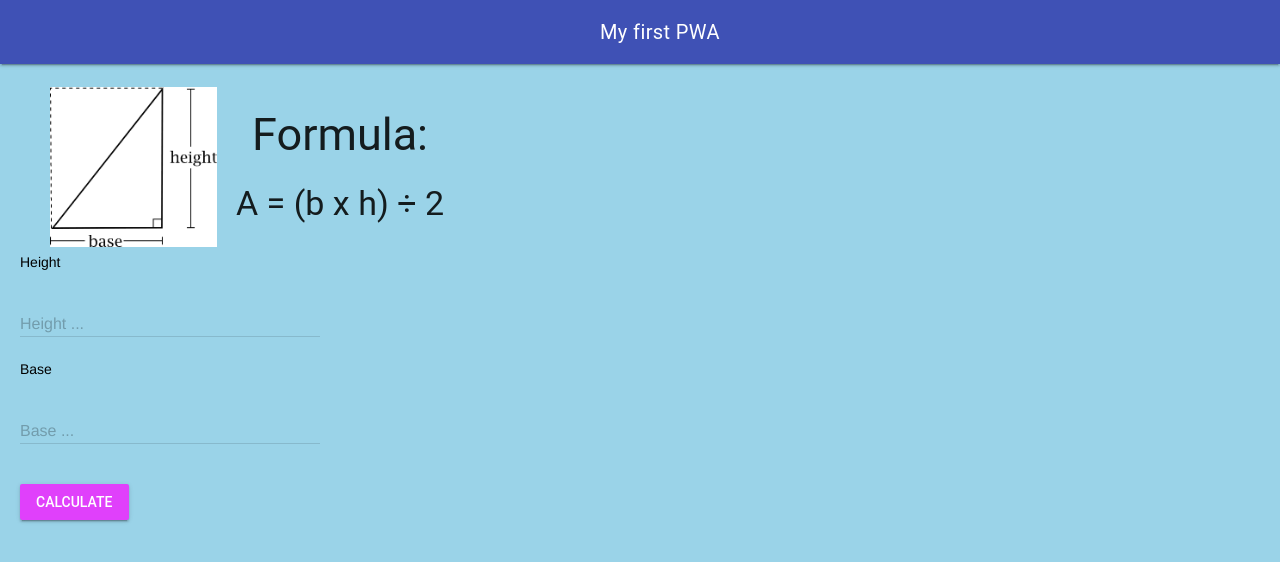
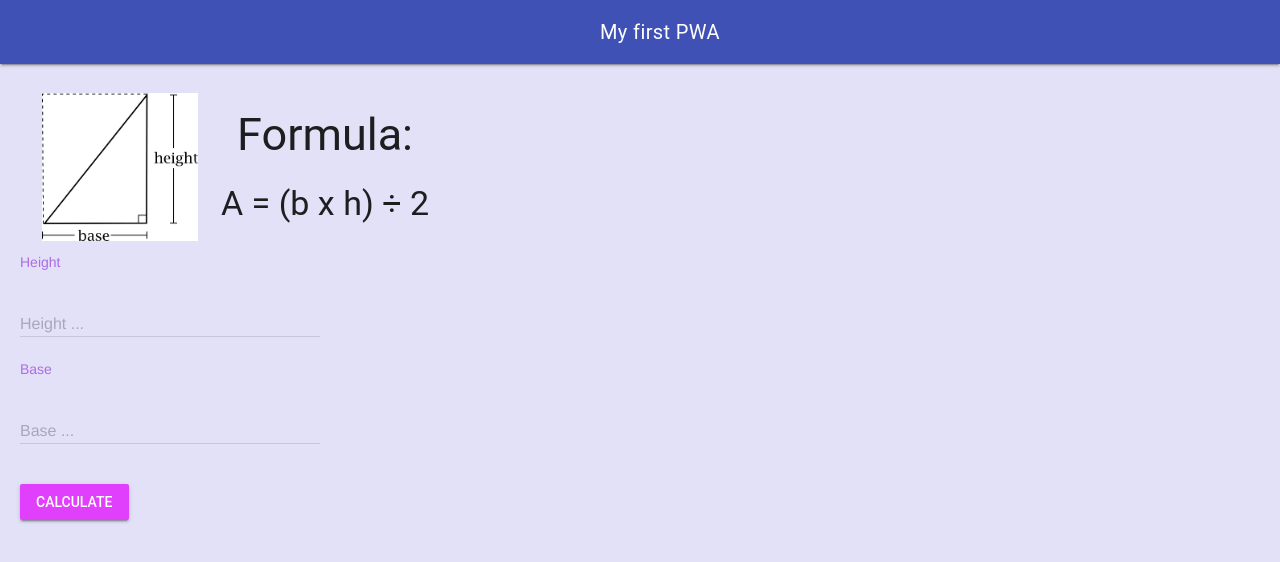
Before and after one commit to ashley-monaghan/ICS2O-Unit-2-04-B, a plain HTML site: page index.html in a window 1280 px wide. Drawn offline with nearby package versions, Linux system fonts and the light colour scheme.

Commit message:
Changed css to match original 2-04

```diff
--- a/css/styles.css
+++ b/css/styles.css
@@ -1,5 +1,5 @@
 /* Created by: Ashley Monaghan
-* Created on: Oct 2022
+* Created on: Sep 2022
 * This file contains the CSS for index.html
 */
 
@@ -18,22 +18,16 @@
 */
 .mdl-ripple {
   background: #000;
-  opacity: 0.001;
+  opacity: 0.02;
 }
 
 body {
-  background-color: rgb(154 211 232);
+  background-color: #e3e1f8;
 }
 
 p {
-  color: black;
+  color: #ac6ce4;
   font-family: Helvetica, Arial, sans-serif;
-  font-weight: bold;
   font-size: 1.5rem;
-  padding-top: 15pt;
+  padding-top: 5pt;
 }
-
-img {
-  float: right;
-  margin-right: 15px;
-}
```
